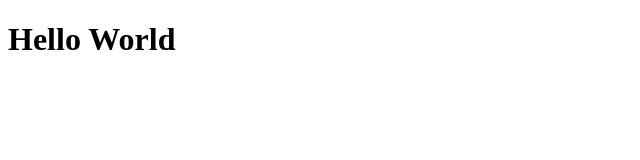
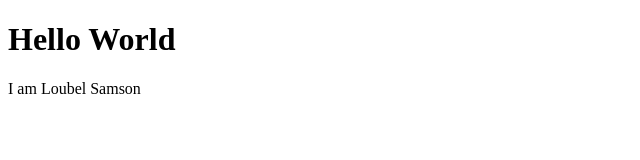
Before and after one commit to loubel/gitDemo, a plain HTML site: page index.html in a window 1280 px wide. Shown: the whole page, without its empty margins (0-640 px from the left). Drawn offline with Linux system fonts and the light colour scheme.

Commit message:
added a paragraph

```diff
--- a/index.html
+++ b/index.html
@@ -3,7 +3,7 @@
 <body>
 
 <h1>Hello World</h1>
-
+<p>I am Loubel Samson</p>
 
 </body>
 </html>
```
